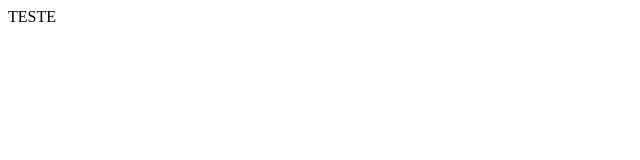
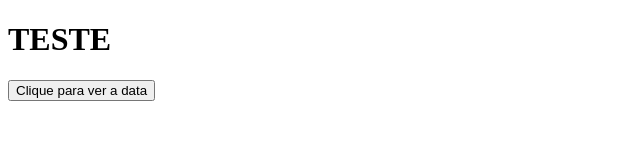
Before and after one commit to Miachitzke/PrimeiraAula, a plain HTML site: page index.html in a window 1280 px wide. Shown: the whole page, without its empty margins (0-640 px from the left). Drawn offline with Linux system fonts and the light colour scheme.

Commit message:
Adicionado btn ver hora

```diff
--- a/index.html
+++ b/index.html
@@ -5,6 +5,13 @@
 <title>Teste primeira aula</title>
 </head>
 <body>
-TESTE
+<h1>TESTE</h1>
+
+<button type="button"
+onclick="document.getElementById('demo').innerHTML = Date()">
+Clique para ver a data</button>
+
+<p id="demo"></p>
+
 </body>
 </html>
```
